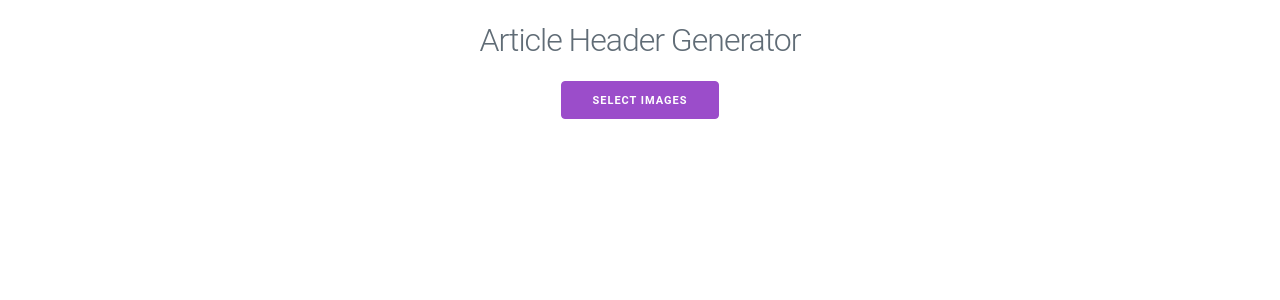
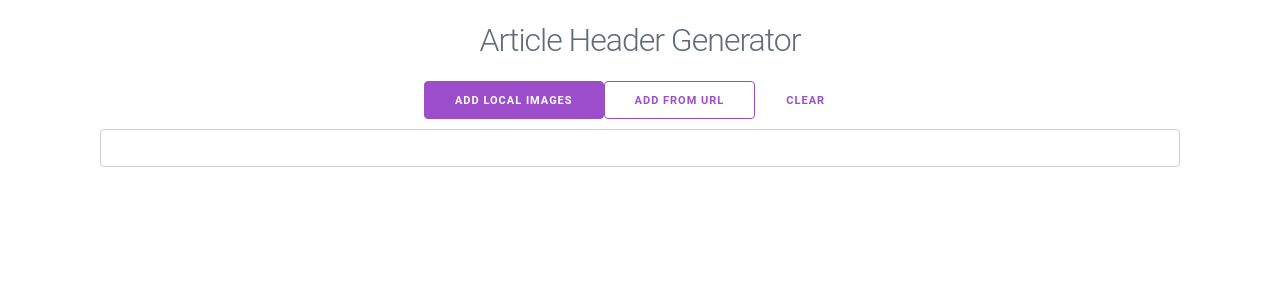
Before and after one commit to mezzode/summit, a React (Create React App) app: page / in a window 1280 px wide. Shown: the top 300 px of the page. Built offline with nearby package versions, Linux system fonts and the light colour scheme.

Commit message:
Add support for remote images

```diff
--- a/src/App.css
+++ b/src/App.css
@@ -1,5 +1,9 @@
 .main {
   text-align: center;
+}
+
+.button {
+  font-family: 'Roboto', 'Helvetica Neue', 'Helvetica', 'Arial', sans-serif;
 }
 
 .main-canvas {
--- a/src/App.tsx
+++ b/src/App.tsx
@@ -1,4 +1,4 @@
-import React, { Component } from 'react';
+import React, { Component, ChangeEventHandler } from 'react';
 import './App.css';
 
 interface Props {}
@@ -7,12 +7,14 @@ interface State {
   imgs: {
     name: string;
     img: HTMLImageElement;
-  }[]
+  }[],
+  url: string|null;
 }
 
 class App extends Component<Props, State> {
   public state: State = {
-    imgs: []
+    imgs: [],
+    url: '',
   }
 
   private mainCanvas = React.createRef<HTMLCanvasElement>();
@@ -70,7 +72,7 @@ class App extends Component<Props, State> {
     ));
   }
 
-  add = () => {
+  addLocal = () => {
     const fileInput = this.fileInput.current;
     if (!fileInput) {
       return;
@@ -86,8 +88,6 @@ class App extends Component<Props, State> {
       const url = window.URL.createObjectURL(f);
       const img = new Image();
       img.src = url;
-      // may need to set img.crossorigin attr for non-local urls
-      // see https://developer.mozilla.org/en-US/docs/Web/API/Canvas_API/Tutorial/Using_images#Using_images_from_other_domains
 
       img.addEventListener('load', () => {
         console.log('loaded');
@@ -98,40 +98,66 @@ class App extends Component<Props, State> {
         }
       });
 
-      // maybe could use observables to make this a bit cleaner instead of counting
-      // may be overkill tho
-
       return {
         img,
         name: f.name,
       };
     })
 
-    this.setState({ imgs });
+    this.setState({
+      imgs: [...this.state.imgs, ...imgs],
+    });
 
     // clear input
     fileInput.value = '';
   }
 
+  addRemote = () => {
+    const { imgs, url } = this.state;
+    if (url === null) {
+      throw new Error();
+    }
+
+    const img = new Image();
+    img.src = url;
+    img.crossOrigin = 'anonymous';
+
+    img.addEventListener('load', () => {
+      const [name] = url.split('/').slice(-1);
+      this.setState({
+        imgs: [...imgs, {
+          img,
+          name,
+        }],
+        url: '',
+      })
+      this.drawMiniPositions();
+    });
+  }
+
+  clear = () => {
+    this.setState({ imgs: [] });
+  }
+
+  changeUrl: ChangeEventHandler<HTMLInputElement> = e => {
+    this.setState({ url: e.target.value });
+  }
+
   render() {
+    const { url } = this.state;
     return (
       <div className="main container">
         <h1>Article Header Generator</h1>
         {this.state.imgs.length > 0 && <canvas ref={this.mainCanvas} className="main-canvas"/>}
         {this.state.imgs.map(img => <p key={img.img.src}>{img.name}</p>) /* TODO: proper component */}
-        <input id="fileInput" type="file" accept="image/*" multiple ref={this.fileInput} hidden onChange={this.add}/>
-        <label htmlFor="fileInput" className="button">Select Images</label>
+        <input id="fileInput" type="file" accept="image/*" multiple ref={this.fileInput} hidden onChange={this.addLocal}/>
+        <label htmlFor="fileInput" className="button">Add local images</label>
+        <button className="button button-outline" onClick={this.addRemote}>Add from URL</button>
+        <button className="button button-clear" onClick={this.clear}>Clear</button>
+        {url !== null && <input type="text" onChange={this.changeUrl} value={url} />}
       </div>
     );
   }
 }
 
-// either allow inputting image urls or allow selection of local images (or both).
-
-// pwa should just be cache everything in folder since no server-side stuff.
-
-// TODO:
-// add a save button
-// make canvas background transparent
-
 export default App;
```
